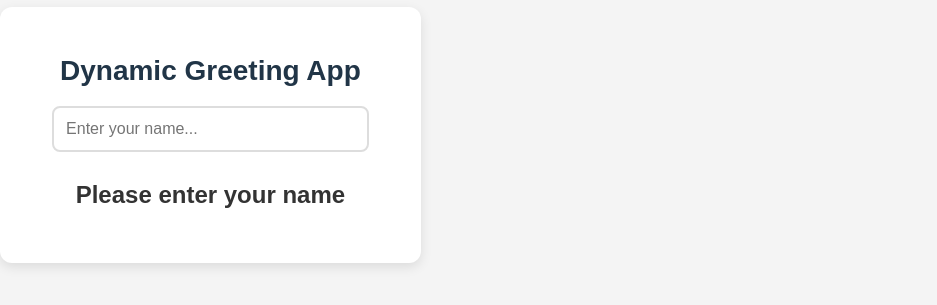
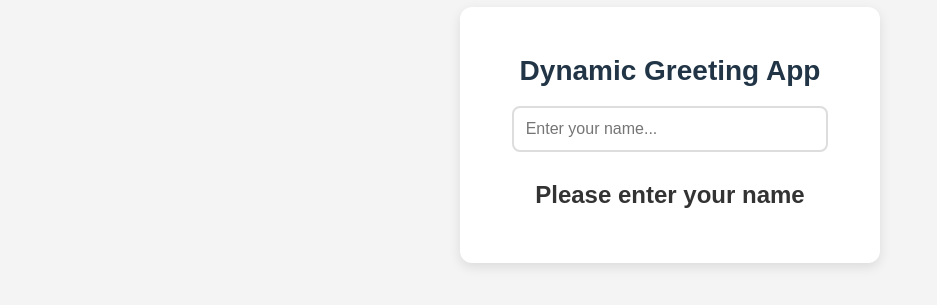
Before and after one commit to Varunvignesh27/greetings, a React (Vite) app: page / in a window 1280 px wide. Shown: the part 265-570 px from the top of the page, without its empty margins (0-937 px from the left). Built offline with nearby package versions, Linux system fonts and the light colour scheme.

Commit message:
app.css change

```diff
--- a/src/App.css
+++ b/src/App.css
@@ -1,3 +1,9 @@
+#root {
+  max-width: 1280px;
+  margin: 0 auto;
+  padding: 2rem;
+  text-align: center;
+}
 body {
   font-family: Arial, sans-serif;
   background: #f4f4f4;
```
